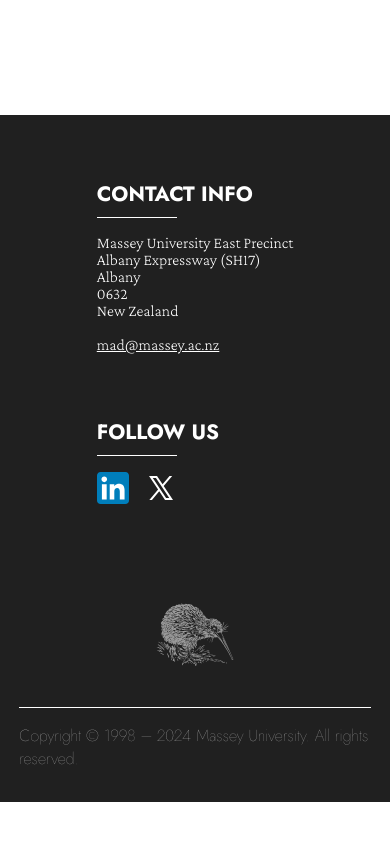
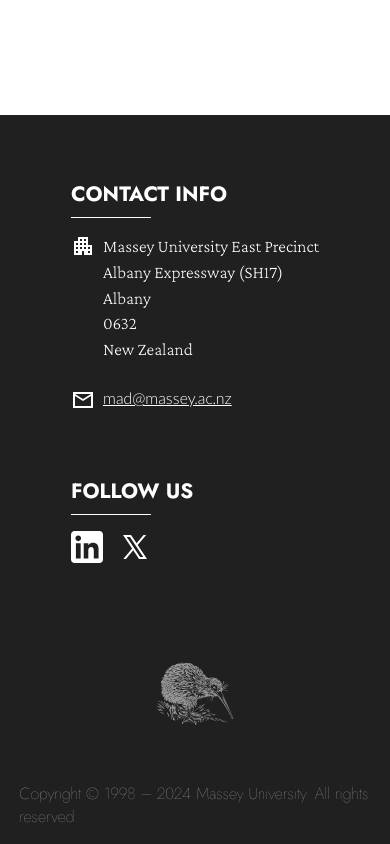
Before and after one commit to samkaraca/mad-website, a Next.js app: page / in a window 390 px wide. Shown: the part 2501-3345 px from the top of the page. Before the commit the page ends 3303 px from the top, so only its background shows below. Built offline with nearby package versions, Linux system fonts and the light colour scheme.

Commit message:
Change linkedin icon. Change copyright section.

```diff
--- a/src/features/footer/footer.module.scss
+++ b/src/features/footer/footer.module.scss
@@ -46,40 +46,6 @@
   gap: 8rem;
 }
 
-@media screen and (max-width: 850px) {
-  .footer-body {
-    padding: 0;
-    padding-top: 4rem;
-
-    > .main-content {
-      flex-direction: column;
-      align-items: center;
-      gap: 4rem;
-
-      > img {
-        margin-block: 2rem;
-        height: 4rem;
-      }
-    }
-  }
-
-  .contact-and-follow {
-    // flex-direction: column;
-    width: 100%;
-    justify-content: space-evenly;
-    gap: unset;
-  }
-}
-
-@media screen and (max-width: 480px) {
-  .contact-and-follow {
-    width: max-content;
-    margin-inline: auto;
-    flex-direction: column;
-    gap: 4rem;
-  }
-}
-
 .social-media-icon {
   margin-right: 1rem;
 
@@ -88,8 +54,24 @@
     transition: transform 0.2s;
 
     &:hover {
-      transform: scale(1.05);
+      transform: scale(1.04);
     }
+  }
+}
+
+.text-with-icon {
+  display: flex;
+  align-items: flex-start;
+  gap: 0.5rem;
+
+  > img {
+    height: 1.5rem;
+    filter: invert(1);
+  }
+
+  > p {
+    font-size: 1.1rem;
+    line-height: 1.6rem;
   }
 }
 
@@ -115,17 +97,9 @@
   > p {
     text-align: right;
     font-weight: 100;
-    border-top: 0.1px solid white;
+    padding-block: 1rem;
     color: white;
     margin-inline: gv.$default-padding-inline-small;
-    padding-top: 1rem;
-    padding-bottom: 2rem;
-  }
-}
-
-@media screen and (max-width: 768px) {
-  .copyright > p {
-    text-align: left;
   }
 }
 
@@ -136,3 +110,44 @@
   padding-block: 0.5rem;
   padding-inline: gv.$default-padding-inline-small;
 }
+
+@media screen and (max-width: 850px) {
+  .footer-body {
+    padding: 0;
+    padding-top: 4rem;
+
+    > .main-content {
+      flex-direction: column;
+      align-items: center;
+      gap: 4rem;
+
+      > img {
+        margin-block: 2rem;
+        height: 4rem;
+      }
+    }
+  }
+
+  .copyright > p {
+    text-align: center;
+  }
+
+  .contact-and-follow {
+    width: 100%;
+    justify-content: space-evenly;
+    gap: unset;
+  }
+}
+
+@media screen and (max-width: 480px) {
+  .copyright > p {
+    text-align: left;
+  }
+
+  .contact-and-follow {
+    width: max-content;
+    margin-inline: auto;
+    flex-direction: column;
+    gap: 4rem;
+  }
+}
--- a/src/features/footer/index.tsx
+++ b/src/features/footer/index.tsx
@@ -38,14 +38,26 @@
             <section className={`${styles["footer-section"]}`}>
               <h2 className={`${jost.className}`}>CONTACT INFO</h2>
               <div className={styles["divider"]} />
+              <section
+                aria-label="Building address"
+                className={styles["text-with-icon"]}
+              >
+                <img src="/icons/apartment.svg" alt="Mail icon." />
                 <p className={`${crimsonPro.className}`}>
                   Massey University East Precinct <br />
                   Albany Expressway (SH17) <br />
                   Albany <br />
                   0632 <br />
                   New Zealand <br /> <br />
+                </p>
+              </section>
+              <section
+                aria-label="E-mail address"
+                className={styles["text-with-icon"]}
+              >
+                <img src="/icons/mail.svg" alt="" />
                 <a href="mailto:mad@massey.ac.nz">mad@massey.ac.nz</a>
-              </p>
+              </section>
             </section>
             <section className={`${styles["footer-section"]}`}>
               <h2 className={`${jost.className}`}>FOLLOW US</h2>
@@ -56,7 +68,7 @@
                   className={styles["social-media-icon"]}
                   href="https://www.linkedin.com/in/management-analytics-decision-making-aa839013a/"
                 >
-                  <img src="/icons/blue-linkedin.svg" alt="" />
+                  <img src="/icons/white-linkedin.svg" alt="" />
                 </a>
                 <a
                   target="_blank"
@@ -83,3 +95,4 @@
     </footer>
   );
 };
+<div></div>;
```
Also changed, not shown: public/icons/white-linkedin.svg (added). Lines whose indentation alone changed are shown as unchanged.
